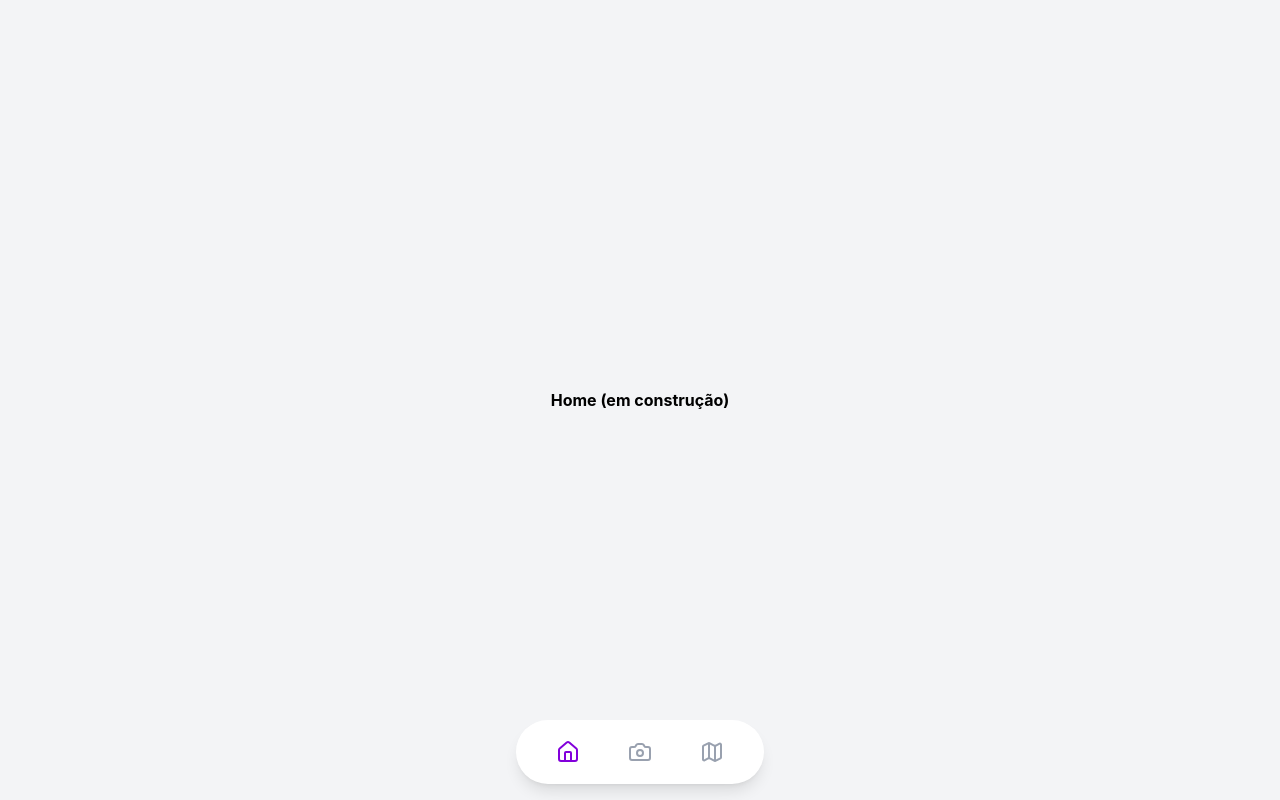
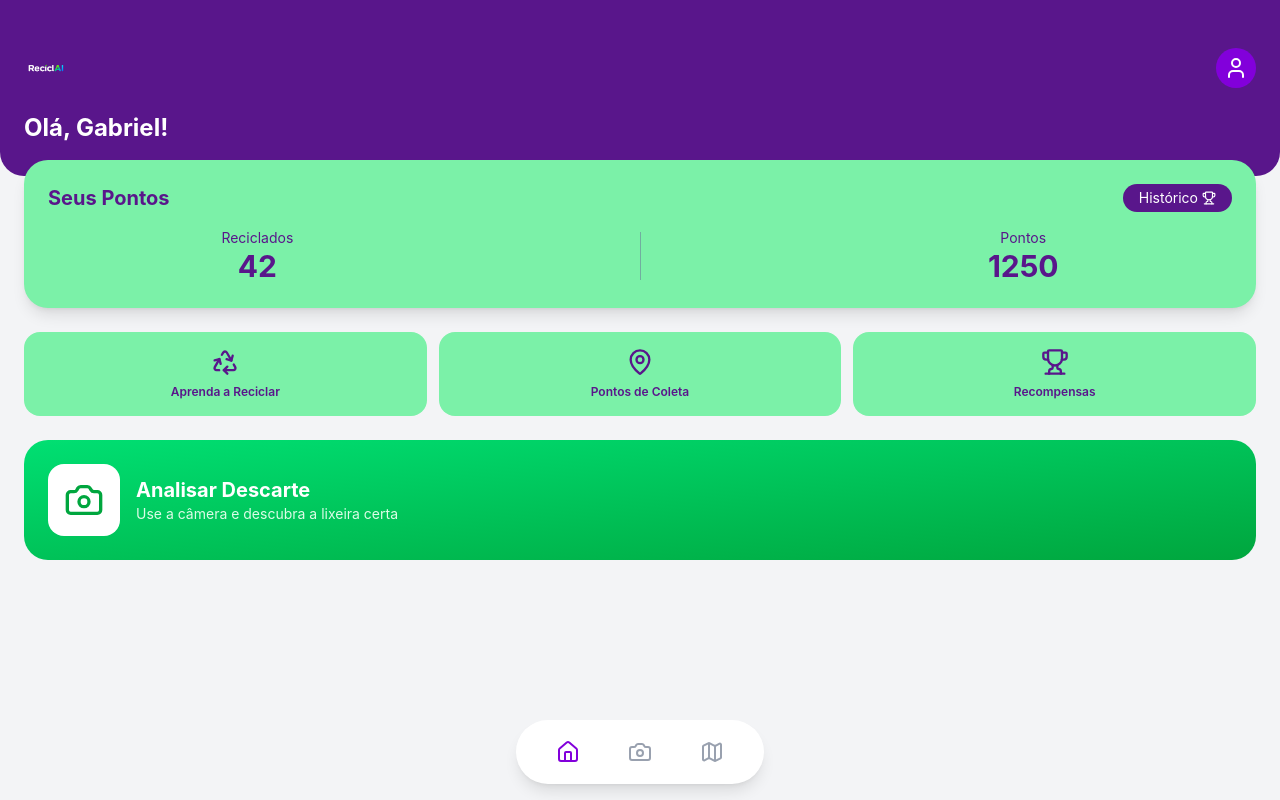
Before and after one commit to GabrielMatos236/ReciclAI, a React (Vite) app: page /home in a window 1280 px wide. Built offline with nearby package versions, Linux system fonts and the light colour scheme.

Commit message:
Implementando tela Home com um card de pontos, botões atalho e card scanner

```diff
--- a/src/App.jsx
+++ b/src/App.jsx
@@ -3,6 +3,7 @@ import Login from "./pages/Login"
 import Home from "./pages/Home"
 import Camera from "./pages/Camera"
 import Mapa from "./pages/Mapa"
+import MobileFrame from './components/MobileFrame'
 
 function App() {
   return (
--- /dev/null
+++ b/src/components/MobileFrame.jsx
@@ -0,0 +1,15 @@
+function MobileFrame({ children }) {
+    return (
+        <div className="min-h-screen bg-gradient-to-br from-purple-200 to-green-200 flex items-center justify-center p-4">
+            {/* Container Celular */}
+            <div className="w-full max-w-[420px] md:h-[850px] md:max-h-[90vh] bg-white md:rounded-[3rem] md:shadow-2xl md:border-8 md:border-gray-900 overflow-hidden relative">
+                {/* Conteúdo App */}
+                <div className="h-full overflow-y-auto">
+                    {children}
+                </div>
+            </div>
+        </div>
+    )
+}
+
+export default MobileFrame
--- a/src/pages/Home.jsx
+++ b/src/pages/Home.jsx
@@ -1,12 +1,92 @@
-import BarraNavegacao from "../components/BarraNavegacao"
+import { useNavigate } from 'react-router-dom'
+import { User, Recycle, MapPin, Trophy, Camera as CameraIcon } from 'lucide-react'
+import BarraNavegacao from '../components/BarraNavegacao'
+import Text from '../assets/Text.png'
 
 function Home() {
-    return (
-        <div className="min-h-screen bg-gray-100 flex items-center justify-center">
-            <h1 className="text-3x1 font-bold">Home (em construção)</h1>
-            <BarraNavegacao />
+  const navigate = useNavigate()
+  const nomeUsuario = "Gabriel"
+
+  return (
+    <div className="min-h-screen bg-gray-100 pb-24">
+
+      {/* Header */}
+      <div className="bg-purple-900 px-6 pt-12 pb-8 rounded-b-3xl">
+        <div className="flex justify-between items-center mb-6">
+          <img src={Text} alt="ReciclAI" className="h-8" />
+          <button className="bg-purple-700 p-2 rounded-full cursor-pointer">
+            <User size={24} className="text-white" />
+          </button>
         </div>
-    )
+
+        <h2 className="text-white text-2xl font-bold">
+          Olá, {nomeUsuario}!
+        </h2>
+      </div>
+
+      {/* Card de pontos */}
+      <div className="px-6 -mt-4">
+        <div className="bg-green-300 rounded-3xl p-6 shadow-lg">
+          <div className="flex justify-between items-start mb-4">
+            <h3 className="text-purple-900 text-xl font-bold">Seus Pontos</h3>
+            <button className="bg-purple-900 text-white text-sm px-4 py-1 rounded-full cursor-pointer flex items-center gap-1">
+              Histórico <Trophy size={14} />
+            </button>
+          </div>
+
+          <div className="flex justify-around items-center">
+            <div className="text-center">
+              <p className="text-purple-900 text-sm">Reciclados</p>
+              <p className="text-purple-900 text-3xl font-bold">42</p>
+            </div>
+            <div className="w-px h-12 bg-purple-900 opacity-30"></div>
+            <div className="text-center">
+              <p className="text-purple-900 text-sm">Pontos</p>
+              <p className="text-purple-900 text-3xl font-bold">1250</p>
+            </div>
+          </div>
+        </div>
+      </div>
+
+      {/* Botões de atalho */}
+      <div className="px-6 mt-6 grid grid-cols-3 gap-3">
+        <button className="bg-green-300 rounded-2xl p-4 flex flex-col items-center gap-2 cursor-pointer hover:bg-green-400 transition">
+          <Recycle size={28} className="text-purple-900" />
+          <span className="text-purple-900 text-xs font-semibold text-center">Aprenda a Reciclar</span>
+        </button>
+
+        <button className="bg-green-300 rounded-2xl p-4 flex flex-col items-center gap-2 cursor-pointer hover:bg-green-400 transition">
+          <MapPin size={28} className="text-purple-900" />
+          <span className="text-purple-900 text-xs font-semibold text-center">Pontos de Coleta</span>
+        </button>
+
+        <button className="bg-green-300 rounded-2xl p-4 flex flex-col items-center gap-2 cursor-pointer hover:bg-green-400 transition">
+          <Trophy size={28} className="text-purple-900" />
+          <span className="text-purple-900 text-xs font-semibold text-center">Recompensas</span>
+        </button>
+      </div>
+
+      {/* Card Câmera */}
+      <div className="px-6 mt-6">
+        <button
+          onClick={() => navigate('/camera')}
+          className="w-full bg-gradient-to-br from-green-400 to-green-600 rounded-3xl p-6 cursor-pointer hover:shadow-xl transition text-left"
+        >
+          <div className="flex items-center gap-4">
+            <div className="bg-white rounded-2xl p-4">
+              <CameraIcon size={40} className="text-green-600" />
+            </div>
+            <div>
+              <h3 className="text-white text-xl font-bold">Analisar Descarte</h3>
+              <p className="text-green-100 text-sm">Use a câmera e descubra a lixeira certa</p>
+            </div>
+          </div>
+        </button>
+      </div>
+
+      <BarraNavegacao />
+    </div>
+  )
 }
 
 export default Home
```
